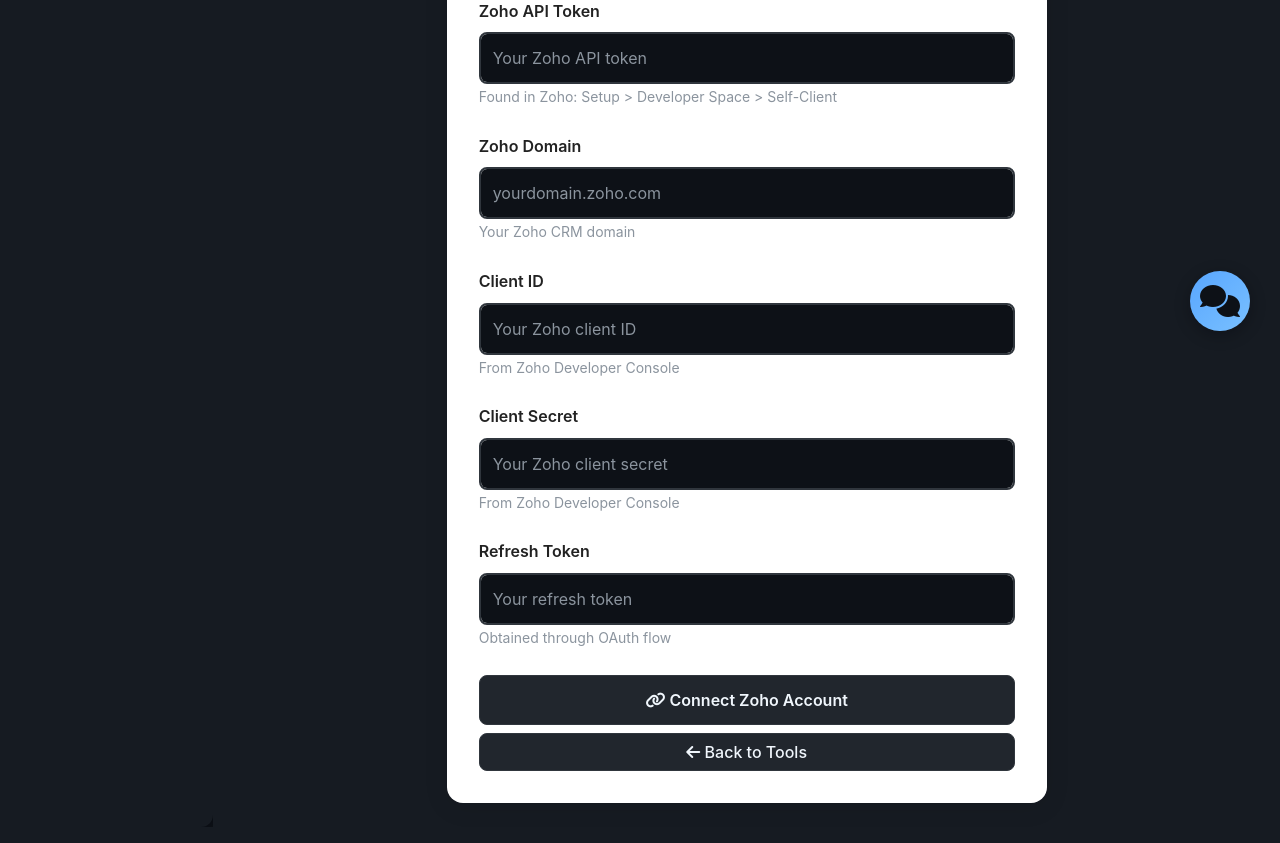
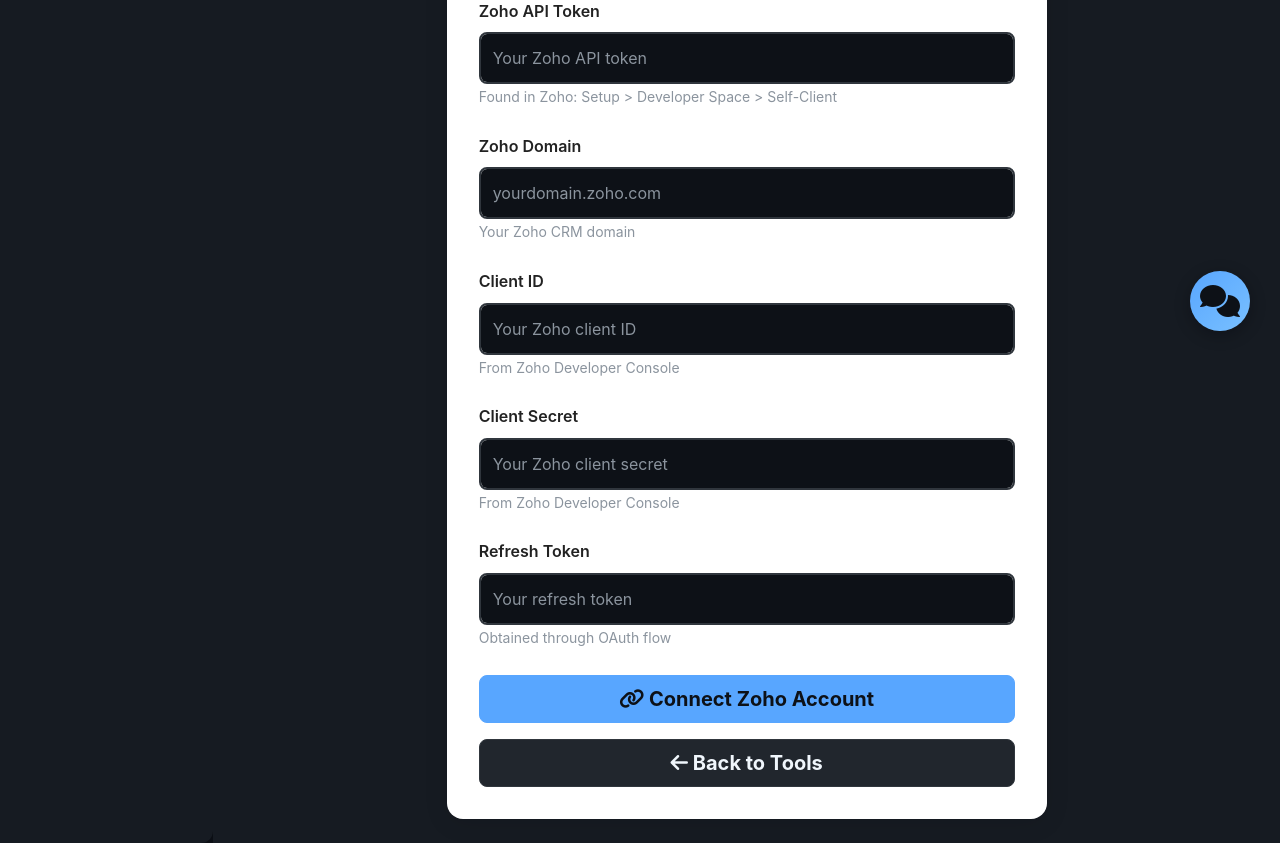
Before and after one commit to shrey7886/Excel-Data-Cleaner-Dashboard-Generator-for-Digital-Marketing-Analytics, a Django app: page /connect/zoho/ in a window 1280 px wide. Shown: the part 439-1282 px from the top of the page. Run offline with Django 5.2, Linux system fonts and the light colour scheme; a user stored in the database is signed in; tables that the repository leaves empty hold one stand-in row (values such as "Sample post").

Commit message:
UI/UX: Polish Connect Tools portal and API key forms for Mailchimp, Zoho, Demandbase. Prominent buttons, clear help text, and consistent styling.

```diff
--- a/sales_dashboard/dashboard/templates/dashboard/connect_demandbase.html
+++ b/sales_dashboard/dashboard/templates/dashboard/connect_demandbase.html
@@ -130,10 +130,10 @@
       </div>
 
       <div class="d-grid gap-2">
-        <button type="submit" class="btn btn-connect">
+        <button type="submit" class="btn btn-success btn-lg fw-bold">
           <i class="fas fa-link"></i> Connect Demandbase
         </button>
-        <a href="{% url 'connect_tools_portal' %}" class="btn btn-outline-secondary">
+        <a href="{% url 'connect_tools_portal' %}" class="btn btn-outline-secondary btn-lg fw-bold mt-2">
           <i class="fas fa-arrow-left"></i> Back to Tools
         </a>
       </div>
--- a/sales_dashboard/dashboard/templates/dashboard/connect_mailchimp.html
+++ b/sales_dashboard/dashboard/templates/dashboard/connect_mailchimp.html
@@ -120,10 +120,10 @@
       </div>
 
       <div class="d-grid gap-2">
-        <button type="submit" class="btn btn-connect">
+        <button type="submit" class="btn btn-success btn-lg fw-bold">
           <i class="fas fa-link"></i> Connect Mailchimp Account
         </button>
-        <a href="{% url 'connect_tools_portal' %}" class="btn btn-outline-secondary">
+        <a href="{% url 'connect_tools_portal' %}" class="btn btn-outline-secondary btn-lg fw-bold mt-2">
           <i class="fas fa-arrow-left"></i> Back to Tools
         </a>
       </div>
--- a/sales_dashboard/dashboard/templates/dashboard/connect_tools_portal.html
+++ b/sales_dashboard/dashboard/templates/dashboard/connect_tools_portal.html
@@ -201,7 +201,7 @@
   </div>
 
   <div class="text-center mt-4">
-    <a href="{% url 'client_portal' %}" class="btn btn-secondary">
+    <a href="{% url 'client_portal' %}" class="btn btn-secondary btn-lg fw-bold px-4">
       <i class="fas fa-arrow-left"></i> Back to Dashboard
     </a>
   </div>
--- a/sales_dashboard/dashboard/templates/dashboard/connect_zoho.html
+++ b/sales_dashboard/dashboard/templates/dashboard/connect_zoho.html
@@ -123,10 +123,10 @@
       </div>
 
       <div class="d-grid gap-2">
-        <button type="submit" class="btn btn-connect">
+        <button type="submit" class="btn btn-primary btn-lg fw-bold">
           <i class="fas fa-link"></i> Connect Zoho Account
         </button>
-        <a href="{% url 'connect_tools_portal' %}" class="btn btn-outline-secondary">
+        <a href="{% url 'connect_tools_portal' %}" class="btn btn-outline-secondary btn-lg fw-bold mt-2">
           <i class="fas fa-arrow-left"></i> Back to Tools
         </a>
       </div>
```
